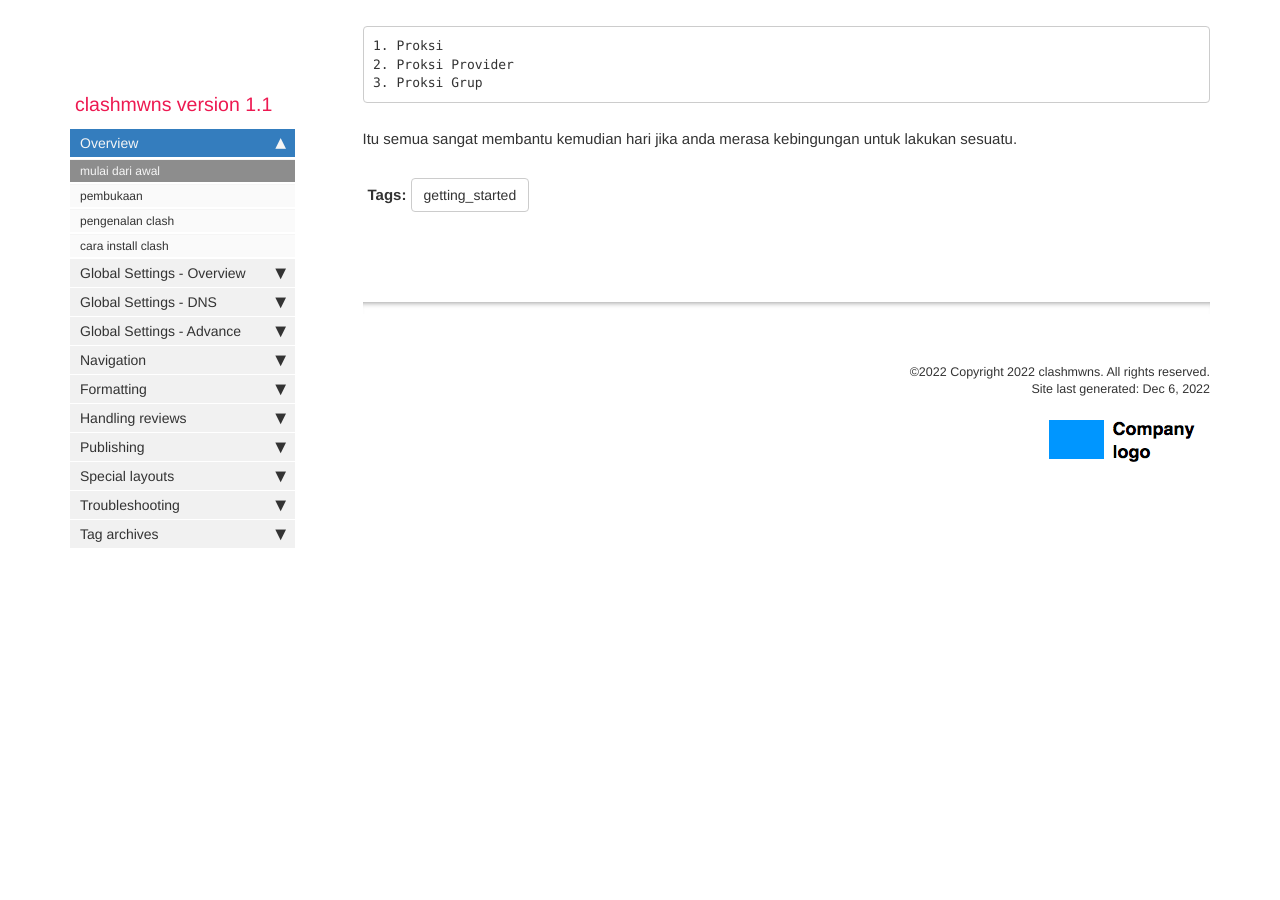
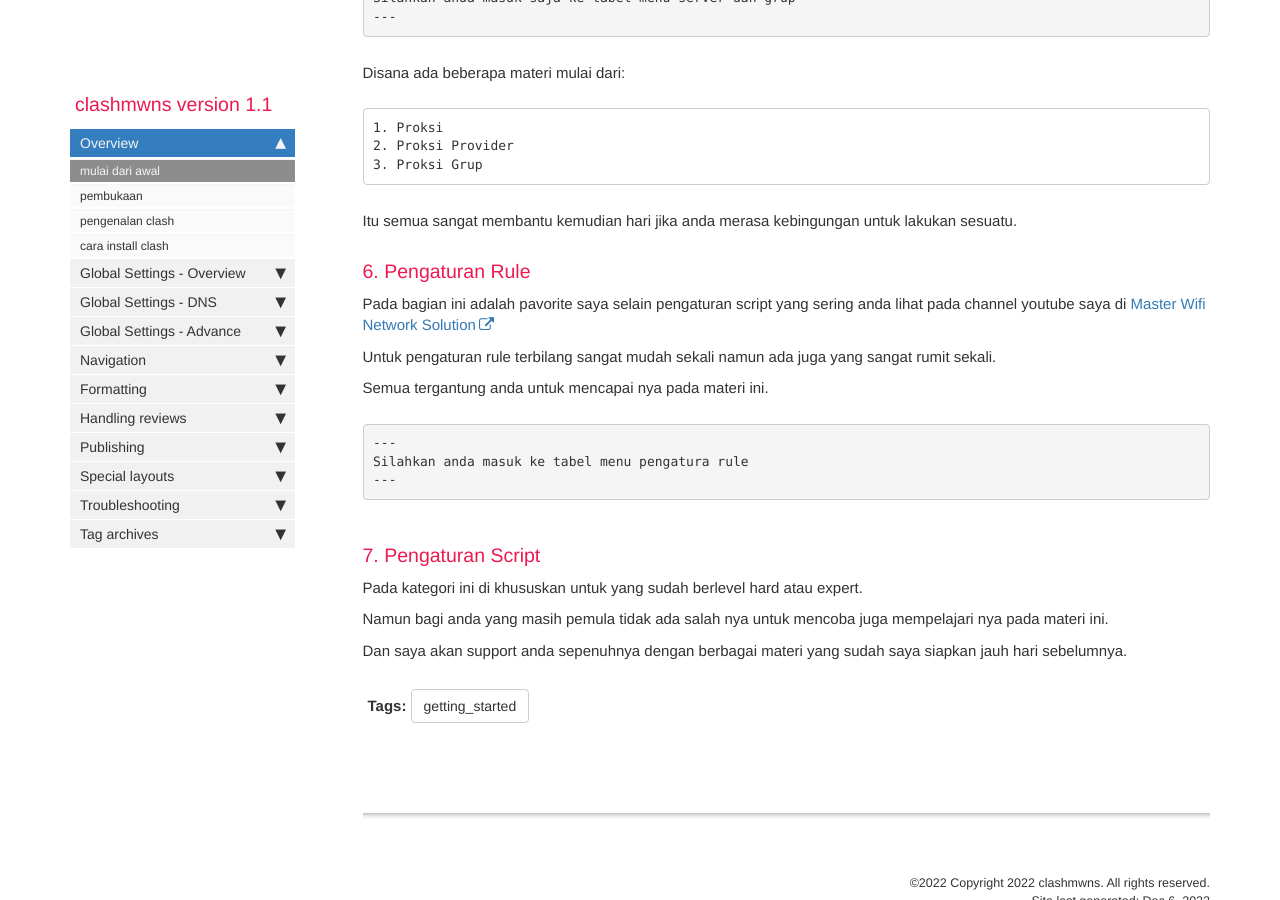
Before and after one commit to mwnsofficial/clashmwns, a Jekyll site: the page built from index.md, in a window 1280 px wide and 900 px high, scrolled down 1854 px. Built offline with Jekyll 4.4.1, drawn with Linux system fonts in a browser that asks for light colours; comment, search, counter and statistics services are not loaded; some of the changed text lies outside the part shown.

Commit message:
Update index.md

````diff
--- a/index.md
+++ b/index.md
@@ -37,9 +37,11 @@ Untuk install clash ada beberapa type yang bisa anda dapatkan pada materi clashm
 
 Untuk install paket repository ini seperti yang di rangkum oleh situs vernesong.
 
-```
-Silahkan anda untuk mengetuk menu tabel cara install clash
-```
+<pre>
+---
+Silahkan anda masuk ke bagian tabel menu cara install clash
+---
+</pre>
 
 Atau anda bisa melalui situs resmi dari vernesong [Vernesong](https://github.com/vernesong/OpenClash) dan semua artikel ini sudah saya rangkum dari sumber terpercaya dan ahli pakar.
 
@@ -79,5 +81,26 @@ Disana ada beberapa materi mulai dari:
 
 Itu semua sangat membantu kemudian hari jika anda merasa kebingungan untuk lakukan sesuatu.
 
+### 6. Pengaturan Rule
+
+Pada bagian ini adalah pavorite saya selain pengaturan script yang sering anda lihat pada channel youtube saya di <a alt='mwnsofficial' href='https://www.youtube.com/@mwnsofficial'>Master Wifi Network Solution</a>
+
+Untuk pengaturan rule terbilang sangat mudah sekali namun ada juga yang sangat rumit sekali.
+
+Semua tergantung anda untuk mencapai nya pada materi ini.
+
+<pre>
+---
+Silahkan anda masuk ke tabel menu pengatura rule
+---
+</pre>
+
+### 7. Pengaturan Script
+
+Pada kategori ini di khususkan untuk yang sudah berlevel hard atau expert.
+
+Namun bagi anda yang masih pemula tidak ada salah nya untuk mencoba juga mempelajari nya pada materi ini.
+
+Dan saya akan support anda sepenuhnya dengan berbagai materi yang sudah saya siapkan jauh hari sebelumnya.
 
 {% include links.html %}
````
